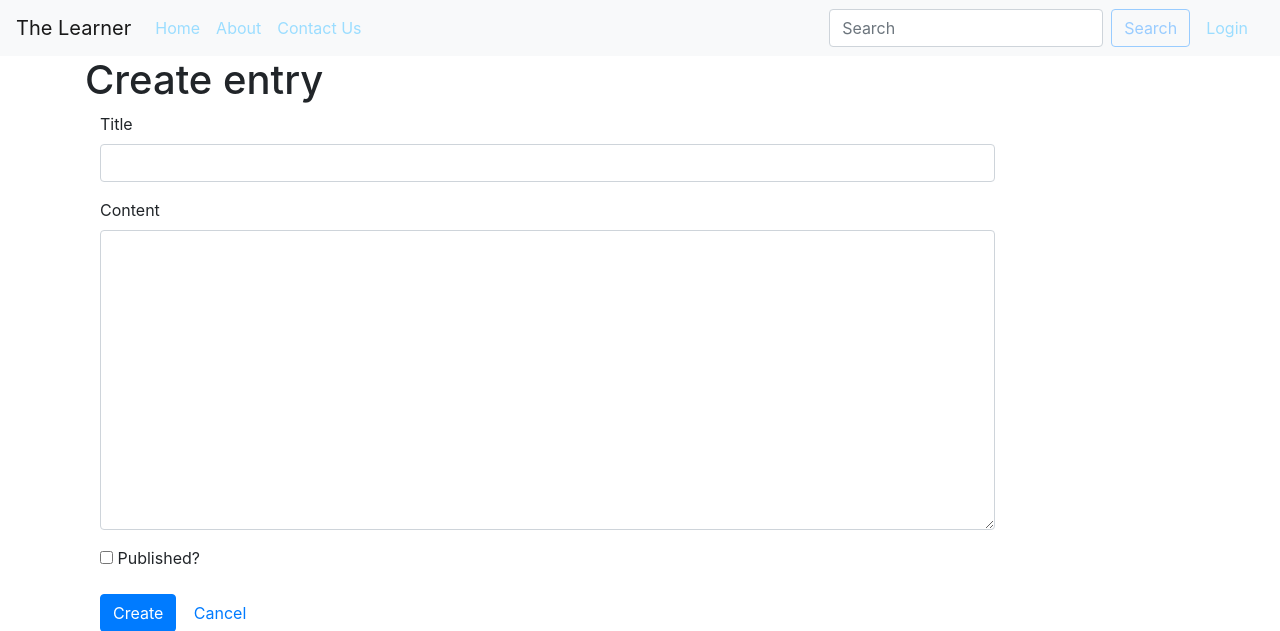
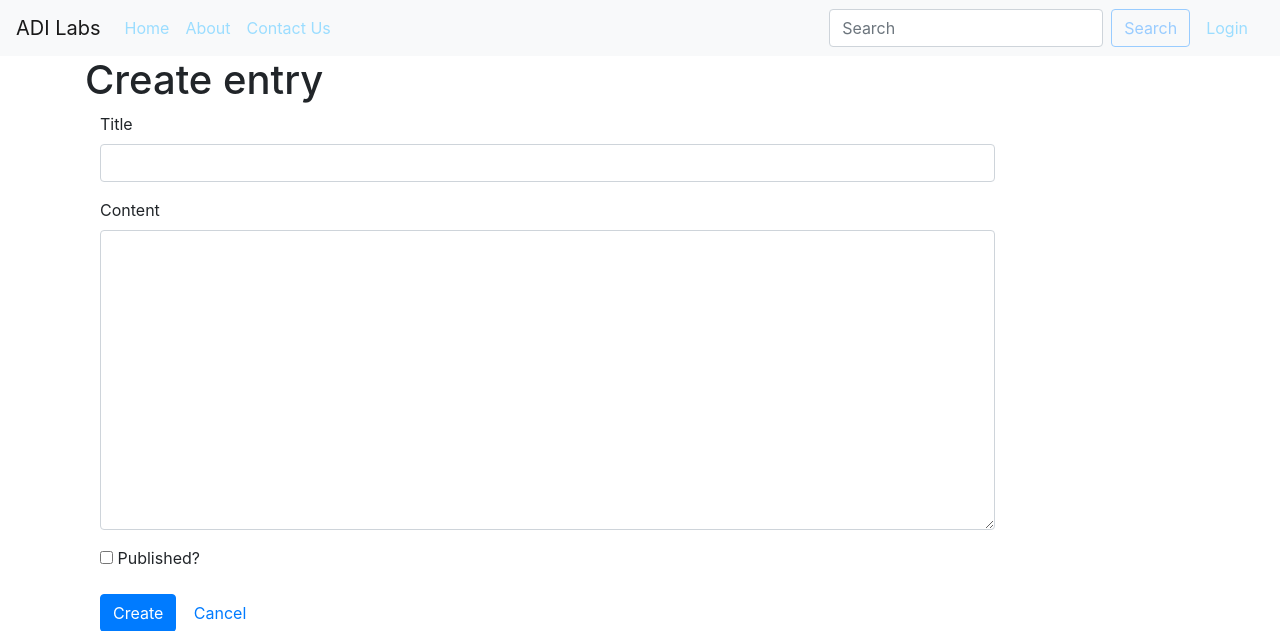
Before and after one commit to ADI-Labs/learner-website, a Flask app: page /create/ in a window 1280 px wide. Shown: the top 631 px of the page. Run offline with Flask 2, Linux system fonts and the light colour scheme; the visitor is signed in with stand-in values (Sample User, id 1); some libraries are stand-ins or nearby versions.

Commit message:
updated to adi labs title

```diff
--- a/blog/templates/base.html
+++ b/blog/templates/base.html
@@ -1,7 +1,7 @@
 <!doctype html>
 <html>
   <head>
-    <title>The Learner</title>
+    <title>ADI Labs</title>
     <meta charset="utf-8">
     <meta http-equiv="X-UA-Compatible" content="IE=edge">
     <meta name="viewport" content="width=device-width, initial-scale=1">
@@ -33,7 +33,7 @@
   <body>
 
 <nav class="navbar navbar-expand-lg navbar-light bg-light">
-  <a class="navbar-brand" href="#">The Learner</a>
+  <a class="navbar-brand" href="#">ADI Labs</a>
   <button class="navbar-toggler" type="button" data-toggle="collapse" data-target="#navbarSupportedContent" aria-controls="navbarSupportedContent" aria-expanded="false" aria-label="Toggle navigation">
     <span class="navbar-toggler-icon"></span>
   </button>
```
Also changed, not shown: 2 other files.
